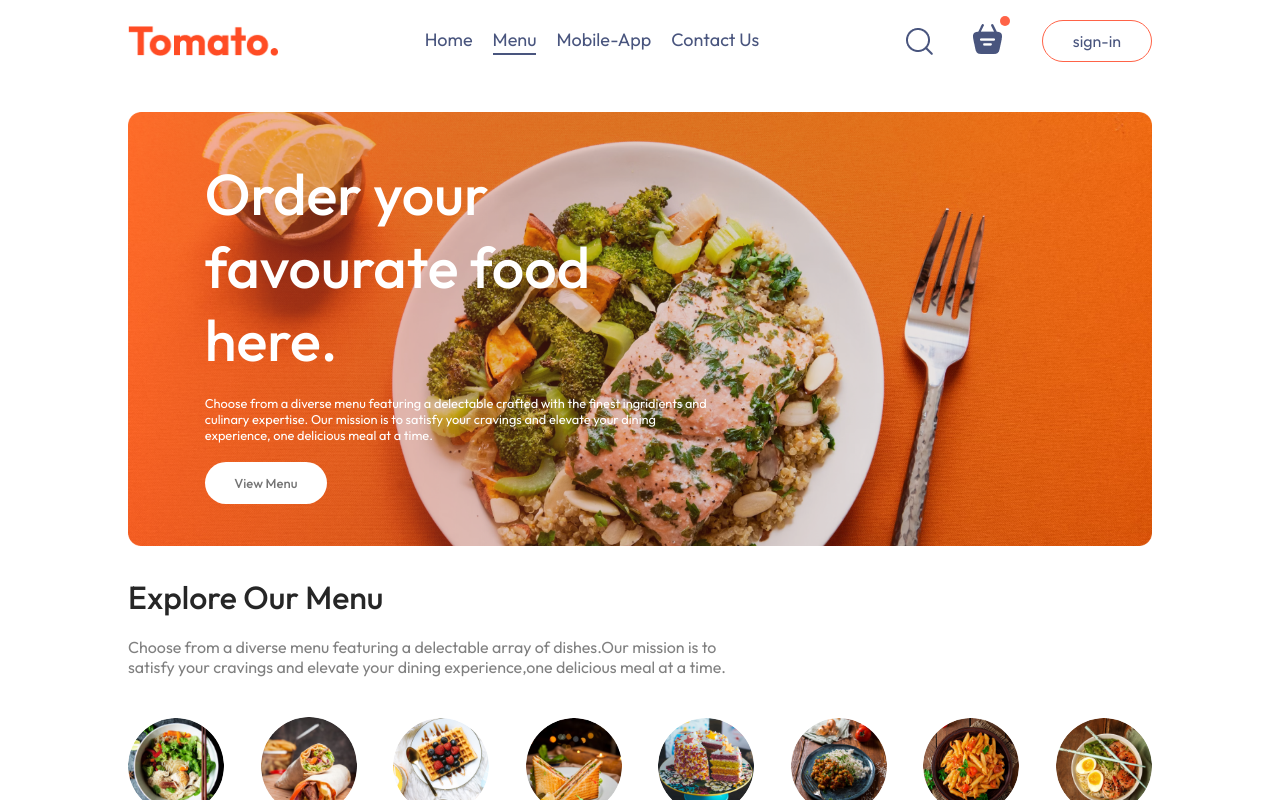
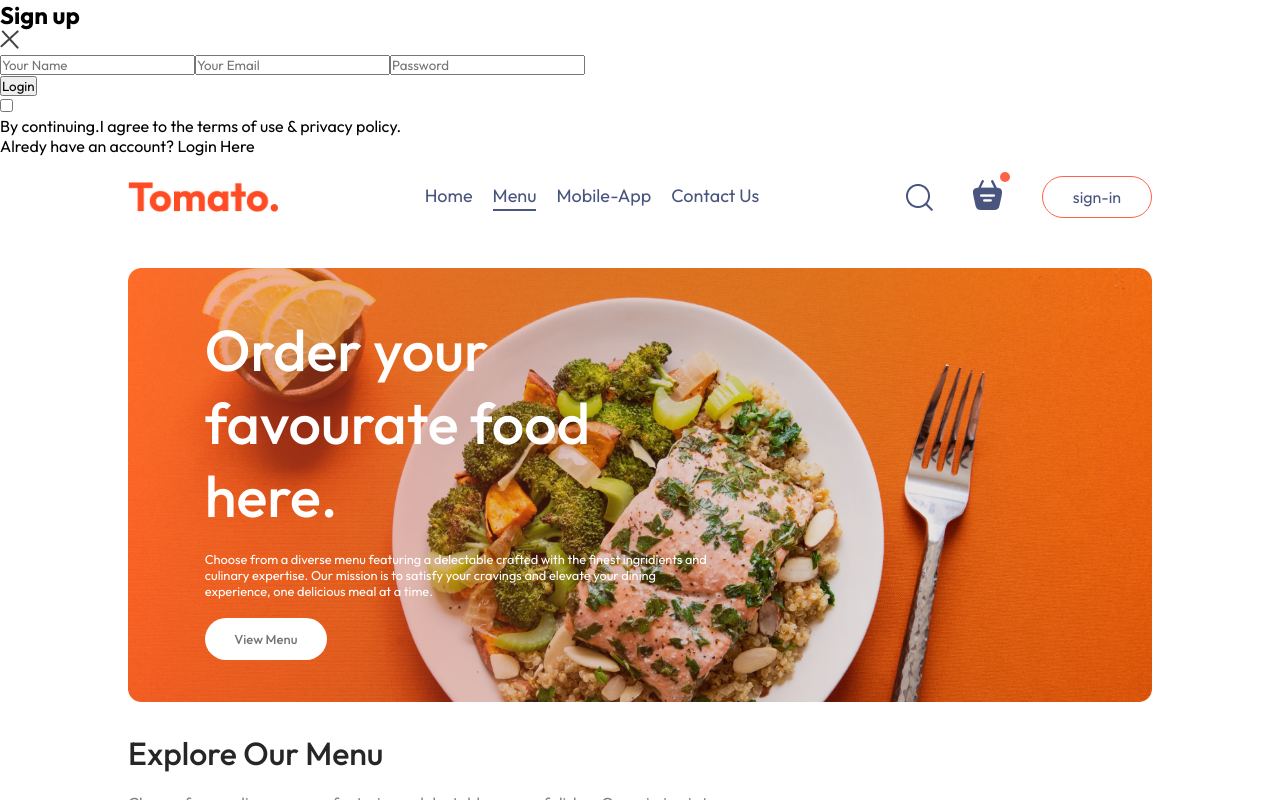
Before and after one commit to partth-code/OnePlate, a React (Vite) app in the folder OnePlate/: page / in a window 1280 px wide. Both pictures are taken after a click on the button "sign-in". Shown: the top 800 px of the page. Built offline with nearby package versions, Linux system fonts and the light colour scheme.

Commit message:
components:Created Structure for Login Popup

```diff
--- a/OnePlate/src/App.tsx
+++ b/OnePlate/src/App.tsx
@@ -1,4 +1,4 @@
-import React from 'react'
+import React, { useState } from 'react'
 import Navbar from './components/Navbar/Navbar'
 import { Routes,Route } from 'react-router-dom'
 import Home from  './pages/Home/Home'
@@ -6,13 +6,19 @@
 import PlaceOrder from './pages/PlaceOrder/PlaceOrder'
 import AppDownload from './components/AppDownload/AppDownload'
 import Footer from './components/Footer/Footer'
+import LoginPopup from './components/LoginPopup/LoginPopup'
+
 
 
 const App = () => {
+
+  const [showLogin,setShowLogin] = useState<boolean>(false);
+
   return (
     <>
+    {showLogin?<LoginPopup setShowLogin={setShowLogin}/>:<></>}
     <div className='app'>
-      <Navbar/>
+      <Navbar setShowLogin={setShowLogin}/>
       <Routes>
         <Route path='/' element={<Home/>}/>
         <Route path='/cart' element={<Cart/>}/>
--- a/OnePlate/src/components/LoginPopup/LoginPopup.tsx
+++ b/OnePlate/src/components/LoginPopup/LoginPopup.tsx
@@ -1,10 +1,38 @@
-import React from "react";
+import React, { useState } from "react";
 import "./LoginPopup.css"
+import { assets } from "../../assets/assets";
 
-const LoginPopup = () =>{
+type LoginPopupProps = {
+    setShowLogin: React.Dispatch<React.SetStateAction<boolean>>
+}
+const LoginPopup = ({setShowLogin}:LoginPopupProps) =>{
+
+    const [currState,setCurrState] = useState("Sign up")
     return(
-        <div className="">
+        <div className="login-popup">
+                <form action="" className="login-popup-container">
+                    <div className="login-popup-title">
+                        <h2>{currState}</h2>
+                        <img onClick={()=>setShowLogin(false)} src={assets.cross_icon}  alt="" />
+                    </div>
+                    <div className="login-popup-inputs">
+                        {
+                            currState==="Login"?<></>:<input type="text" placeholder="Your Name" required />
 
+                        }
+                        <input type="email" placeholder="Your Email" required />
+                        <input type="password" placeholder="Password" required />
+                    </div>
+                    <button>{currState==="Sign Up"?"Create Account":"Login"}</button>
+                    <div className="login-popup-condition">
+                        <input type="checkbox" required/>
+                        <p>By continuing.I agree to the terms of use & privacy policy.</p>
+                    </div>
+                    {currState==='Login'?<p >Create a new account? <span onClick={()=>setCurrState("Sign Up")}>Ckick Here</span></p>
+                                        :<p >Alredy have an account? <span onClick={()=>setCurrState("Login")}>Login Here</span></p>
+                    }
+
+                </form>
         </div>
     )
 }
--- a/OnePlate/src/components/Navbar/Navbar.tsx
+++ b/OnePlate/src/components/Navbar/Navbar.tsx
@@ -3,7 +3,11 @@
 import {assets} from "../../assets/assets";
 import { Link } from "react-router-dom";
 
-const Navbar = () =>{
+type NavbarProps = {
+    setShowLogin:React.Dispatch<React.SetStateAction<boolean>>;
+}
+
+const Navbar = ({setShowLogin}:NavbarProps) =>{
 
     const [menu,setMenu] = useState("menu");
     return (
@@ -23,7 +27,7 @@
 
                     </div>
                 </div>
-                <button>sign-in</button>
+                <button onClick={()=>setShowLogin(true)}>sign-in</button>
             </div>
         </nav>
     )
```
